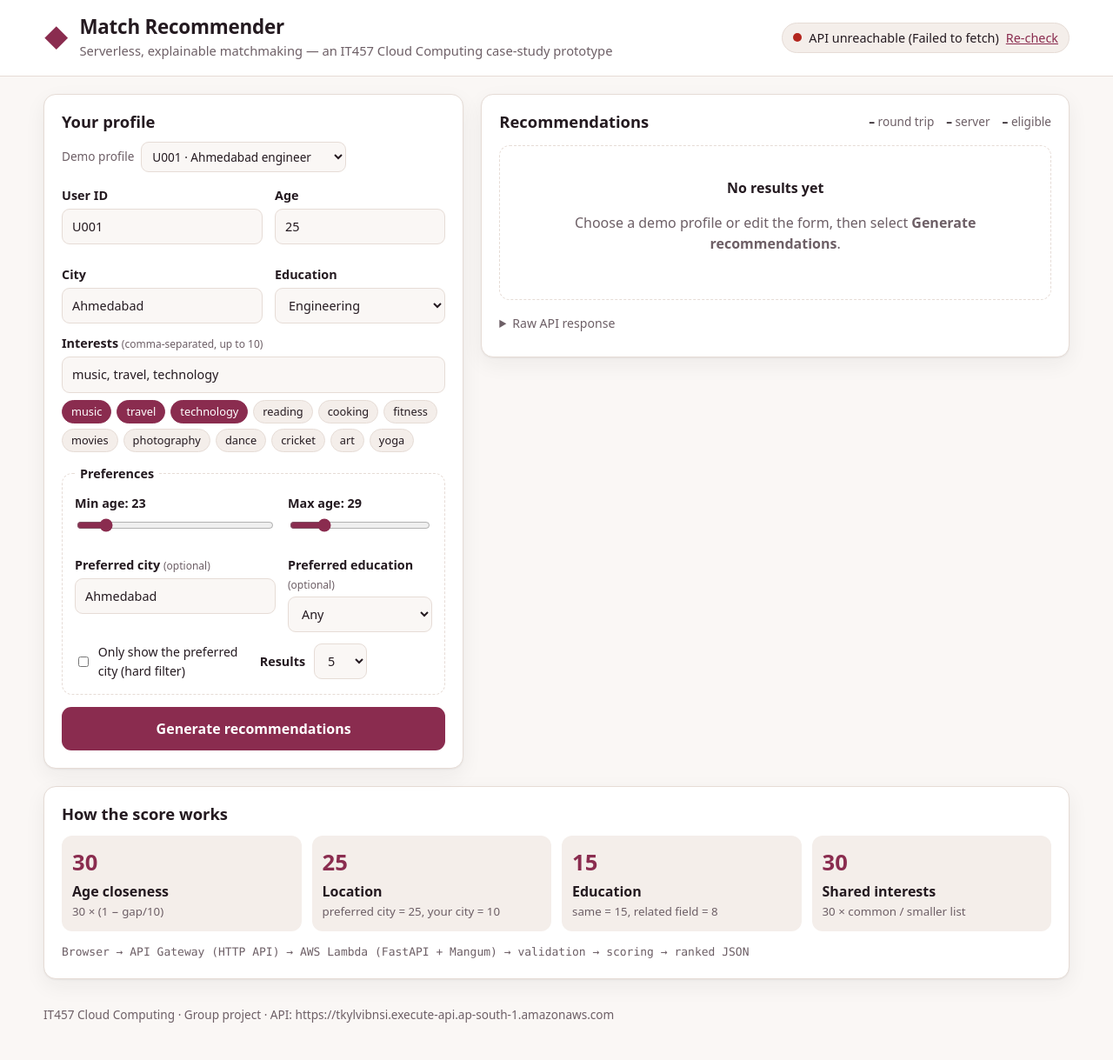
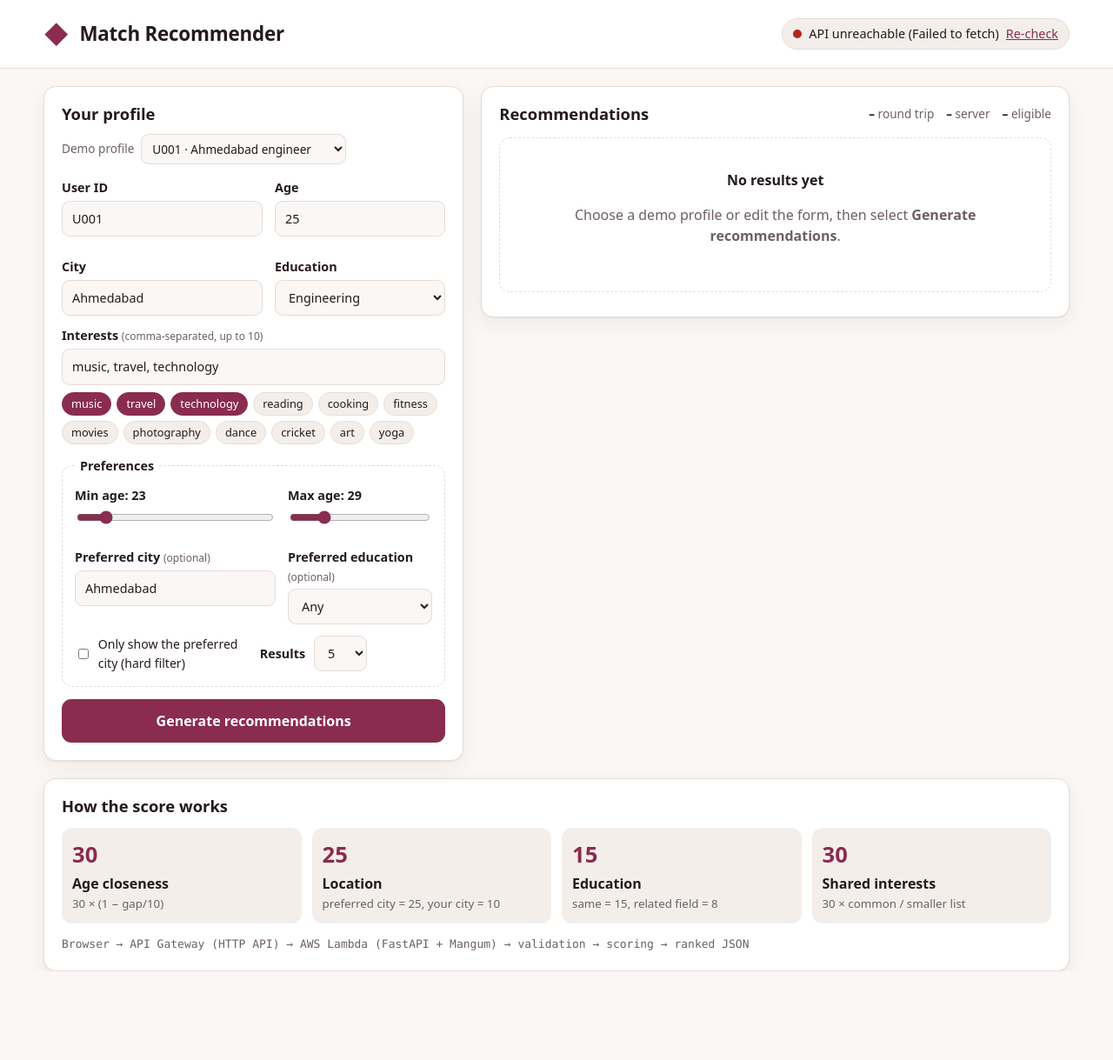
Before and after one commit to Sheel9305/shaadi-serverless-matchmaking-case-study, a plain HTML site: page frontend/index.html in a window 1280 px wide. Shown: the whole page at 87% size. After the commit the page ends 1117 px from the top, so only its background shows below. Drawn offline with Linux system fonts and the light colour scheme; no server answers.

Commit message:
feat(frontend): remove tagline, raw response panel and footer
Co-Authored-By: Claude Opus 5.5 <noreply@anthropic.com>

```diff
--- a/frontend/index.html
+++ b/frontend/index.html
@@ -17,7 +17,6 @@
         <span class="brand-mark" aria-hidden="true">◆</span>
         <div>
           <h1>Match Recommender</h1>
-          <p class="tagline">Serverless, explainable matchmaking — an IT457 Cloud Computing case-study prototype</p>
         </div>
       </div>
       <div class="api-status" id="api-status" role="status" aria-live="polite">
@@ -134,11 +133,6 @@
           <p>Choose a demo profile or edit the form, then select <b>Generate recommendations</b>.</p>
         </div>
       </div>
-
-      <details class="raw">
-        <summary>Raw API response</summary>
-        <pre id="raw-json">–</pre>
-      </details>
       <p class="request-id" id="request-id"></p>
     </section>
   </main>
@@ -153,10 +147,6 @@
     </div>
     <p class="flow">Browser → API Gateway (HTTP API) → AWS Lambda (FastAPI + Mangum) → validation → scoring → ranked JSON</p>
   </section>
-
-  <footer class="wrap footer">
-    <p>IT457 Cloud Computing · Group project · <span id="api-url-label"></span></p>
-  </footer>
 
   <template id="card-template">
     <article class="card">
--- a/frontend/script.js
+++ b/frontend/script.js
@@ -206,7 +206,6 @@
       });
       const rtt = performance.now() - t0;
       const body = await res.json().catch(() => ({}));
-      $("raw-json").textContent = JSON.stringify(body, null, 2);
       $("request-id").textContent = body.request_id ? `request_id: ${body.request_id}` : "";
       showMetrics(rtt, res.headers.get("X-Response-Time-Ms"), body.candidates_after_filters);
 
@@ -307,7 +306,6 @@
   // ---------- Wire up ----------
   populateSelects();
   applyPreset("ahmedabad");
-  $("api-url-label").textContent = `API: ${API_BASE_URL}`;
   $("preset").addEventListener("change", (e) => applyPreset(e.target.value));
   els.min_age.addEventListener("input", syncRangeLabels);
   els.max_age.addEventListener("input", syncRangeLabels);
--- a/frontend/style.css
+++ b/frontend/style.css
@@ -62,7 +62,6 @@ small { color: var(--muted); font-weight: 400; }
 .brand { display: flex; gap: 12px; align-items: center; }
 .brand-mark { color: var(--accent); font-size: 28px; }
 .brand h1 { font-size: 1.4rem; letter-spacing: -.01em; }
-.tagline { margin: 2px 0 0; color: var(--muted); font-size: .92rem; }
 .api-status { display: inline-flex; align-items: center; gap: 8px; font-size: .9rem; padding: 6px 12px; border: 1px solid var(--border); border-radius: 999px; background: var(--surface-2); }
 .dot { width: 10px; height: 10px; border-radius: 50%; background: var(--muted); }
 .dot.ok { background: var(--good); box-shadow: 0 0 0 3px color-mix(in srgb, var(--good) 25%, transparent); }
@@ -130,9 +129,6 @@ input[aria-invalid="true"] { border-color: var(--bad); }
 .bar { font-size: .72rem; color: var(--muted); }
 .bar-track { height: 6px; background: var(--ring-track); border-radius: 4px; overflow: hidden; margin-top: 3px; }
 .bar-fill { height: 100%; background: var(--gold); border-radius: 4px; }
-.raw { margin-top: 16px; font-size: .88rem; }
-.raw summary { cursor: pointer; color: var(--muted); }
-.raw pre { max-height: 320px; overflow: auto; background: var(--surface-2); padding: 12px; border-radius: 10px; font: 12px/1.45 var(--mono); white-space: pre-wrap; word-break: break-word; }
 .request-id { font: 12px var(--mono); color: var(--muted); margin: 8px 0 0; overflow-wrap: anywhere; }
 .message { padding: 18px; border-radius: 12px; background: var(--surface-2); border: 1px solid var(--border); }
 .message.error { border-color: color-mix(in srgb, var(--bad) 45%, transparent); color: var(--bad); }
@@ -146,4 +142,3 @@ input[aria-invalid="true"] { border-color: var(--bad); }
 .weights b { font-size: 1.6rem; color: var(--accent); }
 .weights span { font-weight: 600; }
 .flow { font: 13px/1.5 var(--mono); color: var(--muted); margin: 14px 0 0; overflow-wrap: anywhere; }
-.footer { color: var(--muted); font-size: .85rem; padding: 18px 0 28px; }
```
